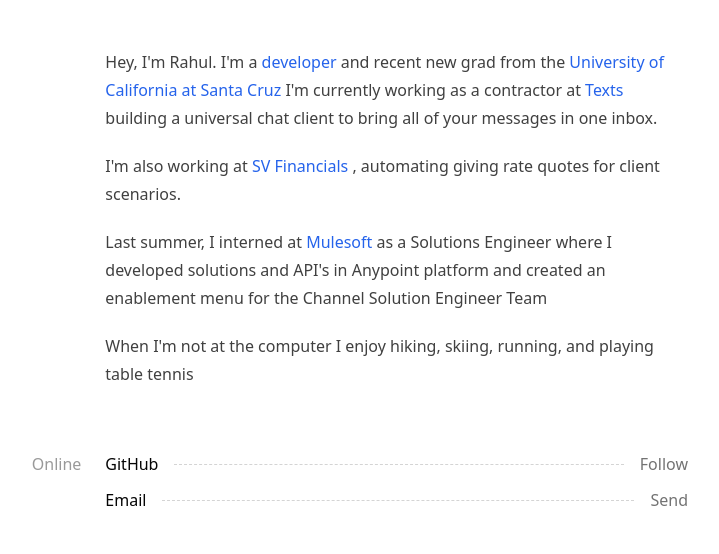
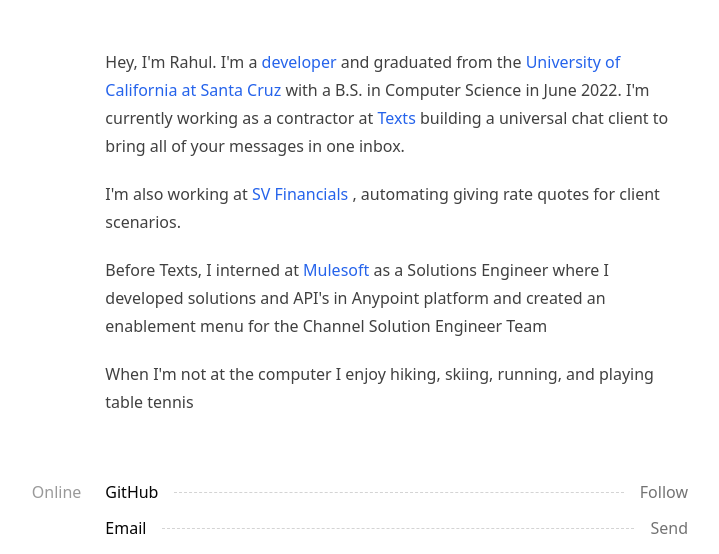
Before and after one commit to rvaidun/rvaidun.github.io, a website: page index.html in a window 1280 px wide. Shown: the top 554 px of the page, without its empty margins (304-1023 px from the left). Drawn offline with Linux system fonts and the light colour scheme.

Commit message:
removed relative time

```diff
--- a/index.html
+++ b/index.html
@@ -33,14 +33,15 @@
                         href="https://github.com/rvaidun">
                         developer</a
                       >
-                      and recent new grad from the
+                      and graduated from the
                       <a
                         target="_blank"
                         rel="noopener noreferrer"
                         href="https://ucsc.edu">
                         University of California at Santa Cruz</a
                       >
-                      I&apos;m currently working as a contractor at
+                      with a B.S. in Computer Science in June 2022. I&apos;m
+                      currently working as a contractor at
                       <a
                         target="_blank"
                         rel="noopener noreferrer"
@@ -59,7 +60,7 @@
                     >, automating giving rate quotes for client scenarios.
 
                     <p>
-                      Last summer, I interned at
+                      Before Texts, I interned at
                       <a
                         target="_blank"
                         rel="noopener noreferrer"
```
Also changed, not shown: images/favicon.ico.
